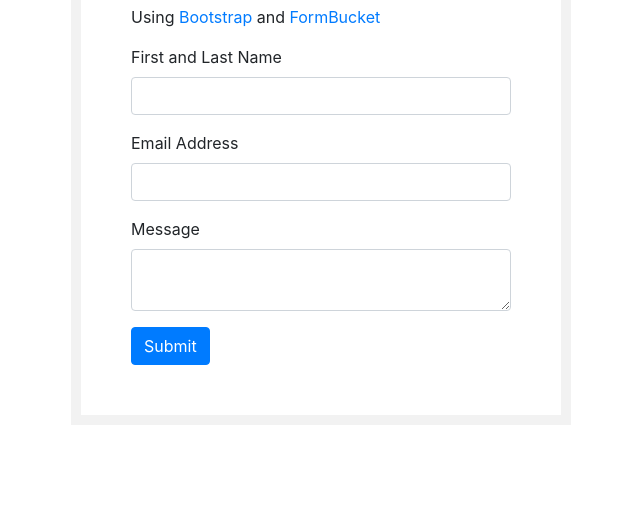
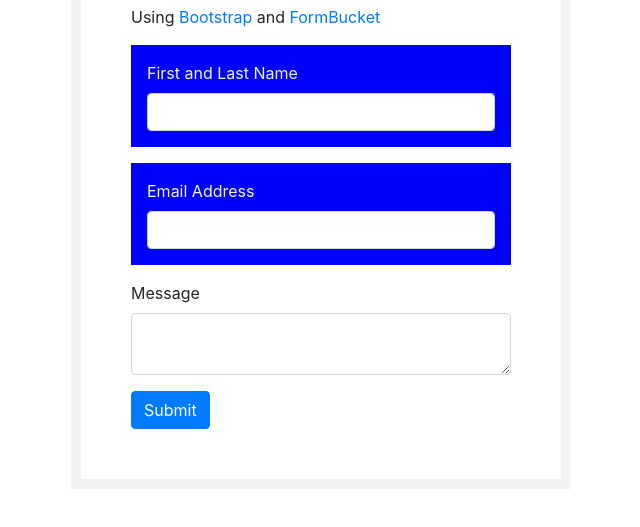
Before and after one commit to tshang04/UX220-Practice-Test2, a plain HTML site: page q2.html in a window 1280 px wide. Shown: the part 111-638 px from the top of the page, without its empty margins (319-959 px from the left). Drawn offline with nearby package versions, Linux system fonts and the light colour scheme.

Commit message:
added copyright current year in footer, and name and email boxes in form background to blue and text to white.

```diff
--- a/q2.html
+++ b/q2.html
@@ -13,6 +13,11 @@
             background: #ffffff;
             border: 10px solid #f2f2f2;
         }
+        .form-group[data-highlight="blue"] {
+            background-color: blue;
+            color:beige;
+            padding: 1em;
+        }
     </style>
 </head>
 <body>
@@ -24,11 +29,11 @@
                 <p>Using <a href="https://getbootstrap.com">Bootstrap</a> and <a
                         href="https://www.formbucket.com">FormBucket</a></p>
                 <form action="https://api.formbucket.com/f/c2K3QTQ" method="post">
-                    <div class="form-group">
+                    <div class="form-group" data-highlight="blue">
                         <label for="name">First and Last Name</label>
                         <input class="form-control" id="name" type="text" name="Name">
                     </div>
-                    <div class="form-group">
+                    <div class="form-group" data-highlight="blue">
                         <label for="email">Email Address</label>
                         <input class="form-control" id="email" type="email" name="Email">
                     </div>
```
Also changed, not shown: q3.html (+10 -1 lines).
